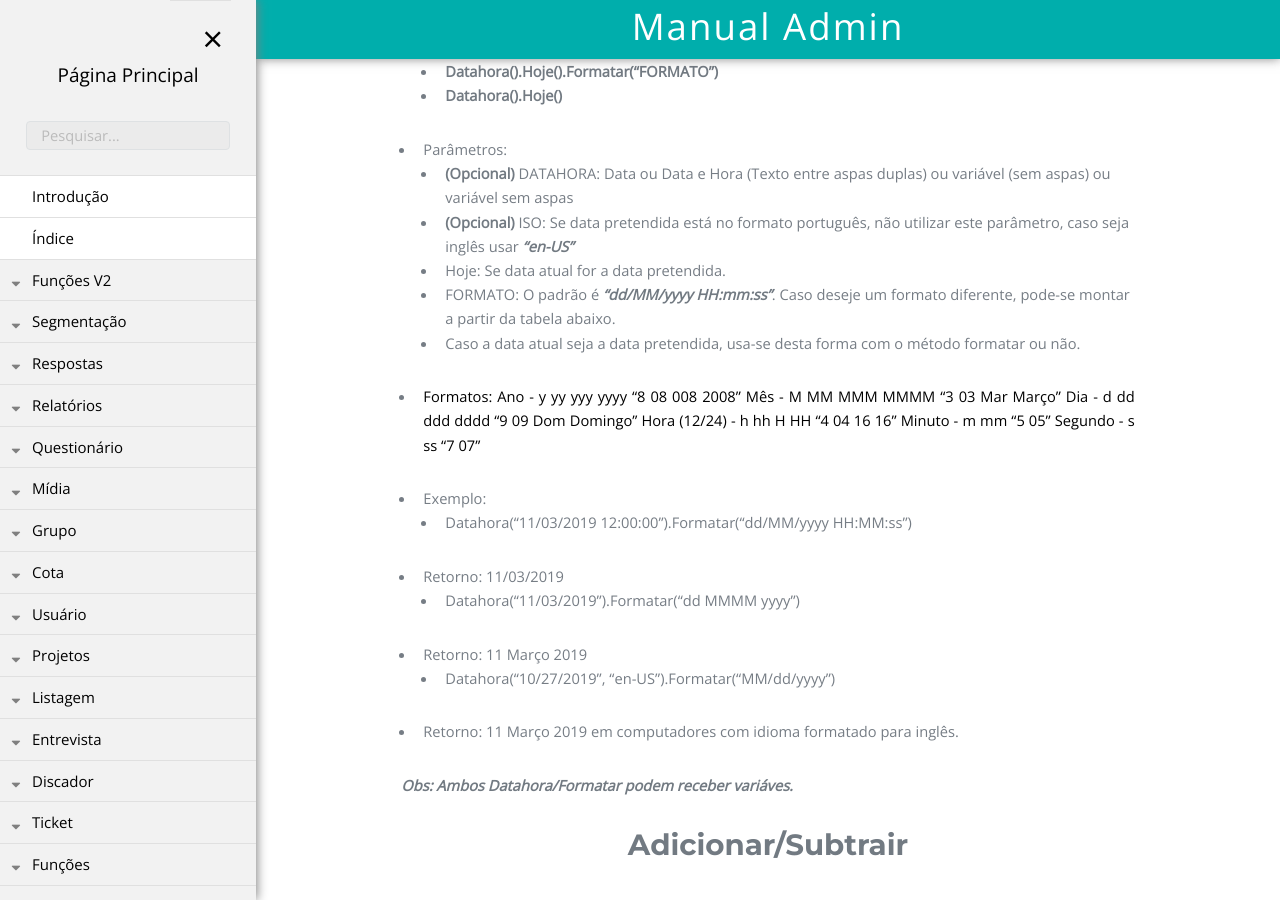
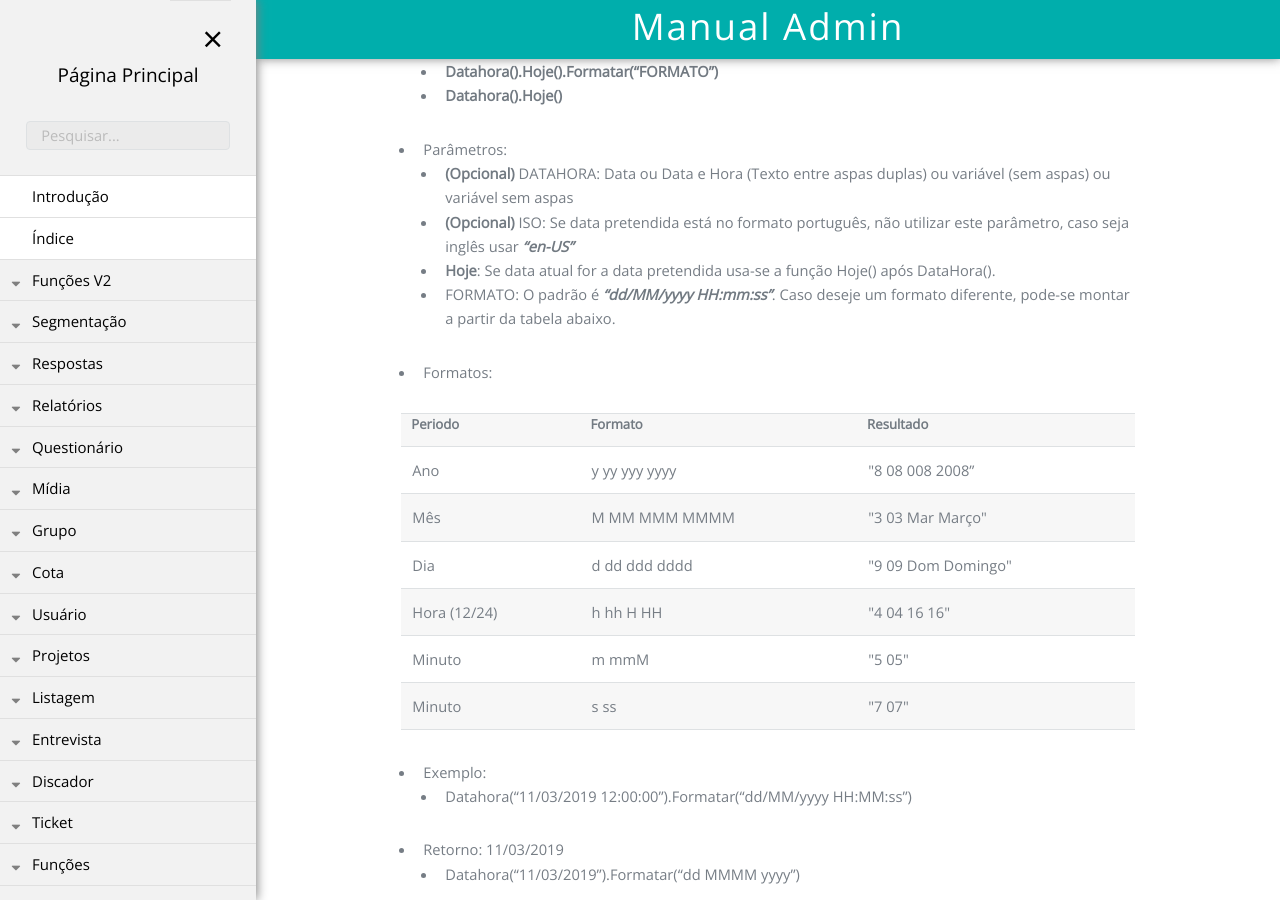
Before and after one commit to rogerio-figueiredo-hsr/hsrtechonline.github.io, a Jekyll site: the page built from _posts/2019-03-29-datahora.md, in a window 1280 px wide and 900 px high, scrolled down 220 px. Built offline with Jekyll 4.4.1, drawn with Linux system fonts in a browser that asks for light colours.

Commit message:
Update 2019-03-29-datahora.md

```diff
--- a/_posts/2019-03-29-datahora.md
+++ b/_posts/2019-03-29-datahora.md
@@ -16,17 +16,25 @@ pasta: "funcoesv2"
 - Parâmetros:
   - **(Opcional)** DATAHORA: Data ou Data e Hora (Texto entre aspas duplas) ou variável (sem aspas) ou variável sem aspas
   - **(Opcional)** ISO: Se data pretendida está no formato português, não utilizar este parâmetro, caso seja inglês usar ***"en-US"***
-  - Hoje: Se data atual for a data pretendida.
+  - **Hoje**: Se data atual for a data pretendida usa-se a função Hoje() após DataHora().
   - FORMATO: O padrão é ***"dd/MM/yyyy HH:mm:ss"***. Caso deseje um formato diferente, pode-se montar a partir da tabela abaixo.
-  - Caso a data atual seja a data pretendida, usa-se desta forma com o método formatar ou não.
-
 - Formatos:
-    Ano 		- y yy yyy yyyy 		"8 08 008 2008”
-    Mês 		- M MM MMM MMMM 	"3 03 Mar Março"
-    Dia 		- d dd ddd dddd 		"9 09 Dom Domingo"
-    Hora (12/24) 	- h hh H HH 		"4 04 16 16"
-    Minuto 		- m mm			"5 05"
-    Segundo		- s ss			"7 07"
+<table style="width:100%">
+  <tr>
+    <th>Periodo</th><th>Formato</th><th>Resultado</th></tr>
+  <tr>
+    <td>Ano</td><td>y yy yyy yyyy</td><td>"8 08 008 2008”</td></tr>
+  <tr>
+    <td>Mês</td><td>M MM MMM MMMM</td><td>"3 03 Mar Março"</td></tr>
+  <tr>
+    <td>Dia</td><td>d dd ddd dddd</td><td>"9 09 Dom Domingo"</td></tr>
+  <tr>
+    <td>Hora (12/24)</td><td>h hh H HH</td><td>"4 04 16 16"</td></tr>
+  <tr>
+    <td>Minuto</td><td>m mmM</td><td>"5 05"</td></tr>
+  <tr>
+    <td>Minuto</td><td>s ss</td><td>"7 07"</td></tr>
+</table>
 
 - Exemplo:
   - Datahora(“11/03/2019 12:00:00”).Formatar(“dd/MM/yyyy HH:MM:ss”)
```
